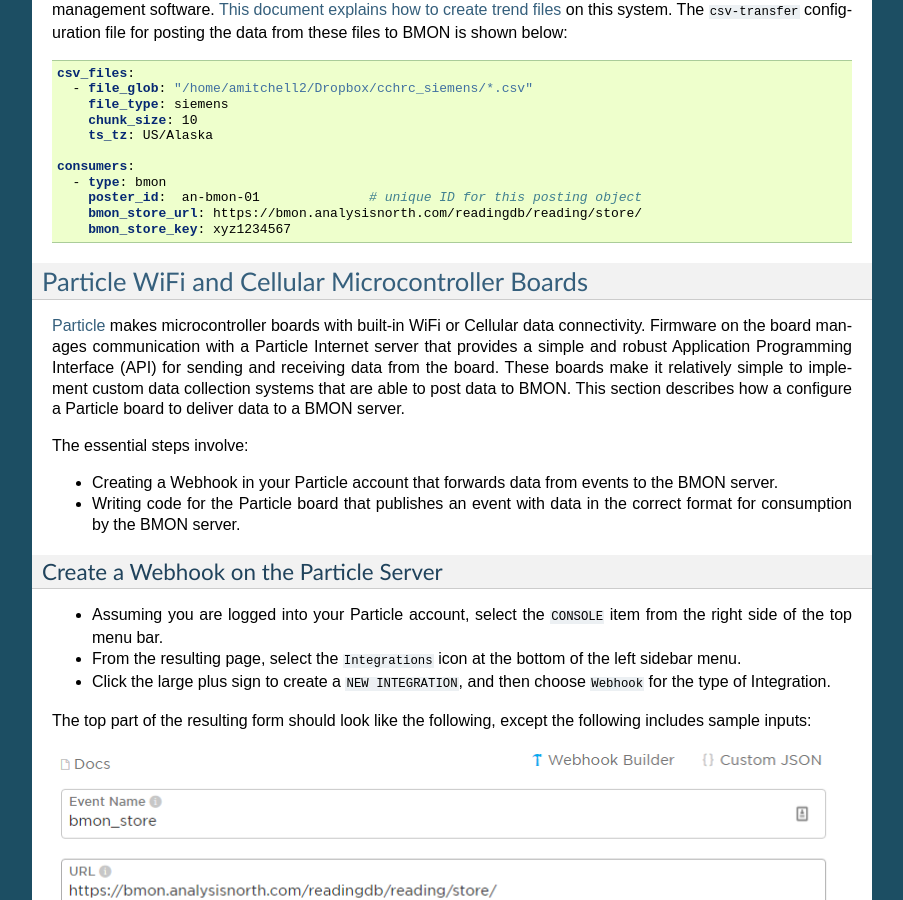
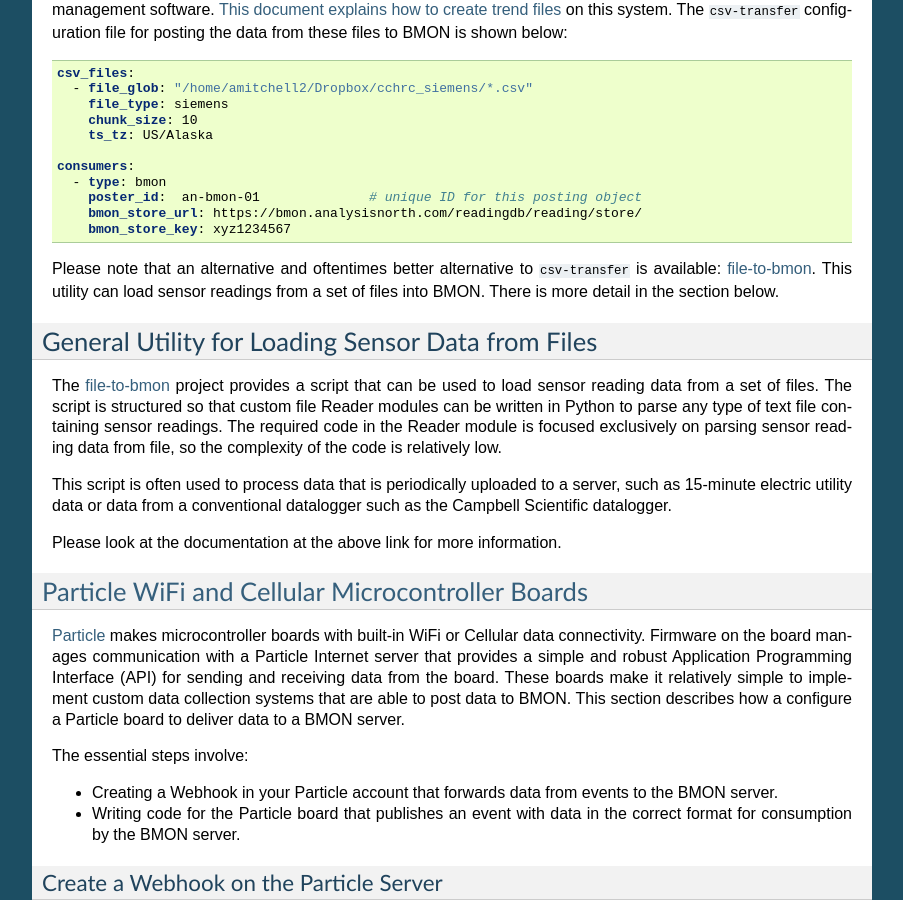
Before and after one commit to alanmitchell/bmon, a Sphinx documentation site: the page built from docs/source/setting-up-sensors-to-post-to-bmon.rst, in a window 1280 px wide and 900 px high, scrolled down 2851 px. Shown: the whole window, without its empty margins (198-1101 px from the left). Built offline with Sphinx 7.4.7, drawn with Linux system fonts in a browser that asks for light colours; some of the changed text lies outside the part shown.

Commit message:
Added information about the file-to-bmon script.

```diff
--- a/docs/source/setting-up-sensors-to-post-to-bmon.rst
+++ b/docs/source/setting-up-sensors-to-post-to-bmon.rst
@@ -203,6 +203,27 @@ BMON is shown below:
    :hidden:
 
    integrating-with-siemens-systems
+
+Please note that an alternative and oftentimes better alternative to ``csv-transfer``
+is available: `file-to-bmon <https://github.com/alanmitchell/file-to-bmon>`_. This utility
+can load sensor readings from a set of files into BMON.  There is more detail in the
+section below.
+
+General Utility for Loading Sensor Data from Files
+--------------------------------------------------
+
+The `file-to-bmon <https://github.com/alanmitchell/file-to-bmon>`_ project provides
+a script that can be used to load sensor reading data from a set of files.  The script
+is structured so that custom file Reader modules can be written in Python to parse
+any type of text file containing sensor readings.  The required code in the Reader
+module is focused exclusively on parsing sensor reading data from file, so the
+complexity of the code is relatively low.
+
+This script is often used to process data that is periodically uploaded to a server, such
+as 15-minute electric utility data or data from a conventional datalogger such as the
+Campbell Scientific datalogger.
+
+Please look at the documentation at the above link for more information.
 
 
 `Particle WiFi and Cellular Microcontroller Boards <https://www.particle.io/>`_
```
